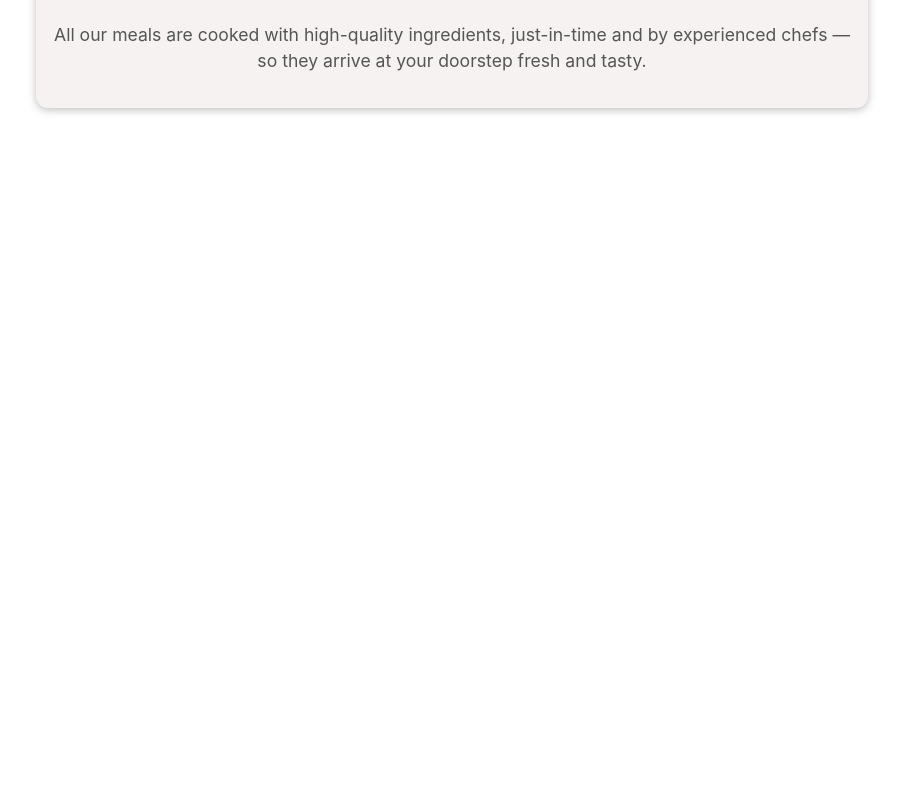
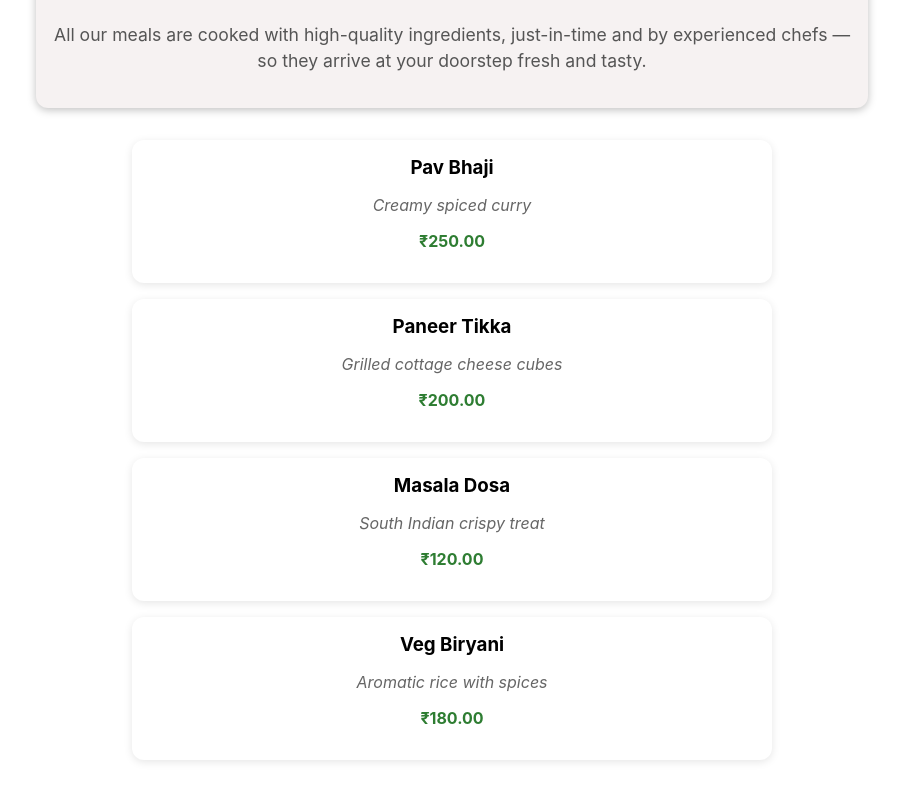
Before and after one commit to gosurvashi29/Restro-website-using-react, a React (Create React App) app: page / in a window 1280 px wide. Shown: the part 484-1276 px from the top of the page, without its empty margins (188-1091 px from the left). Before the commit the page ends 800 px from the top, so only its background shows below. Built offline with nearby package versions, Linux system fonts and the light colour scheme.

Commit message:
added menu

```diff
--- a/src/App.js
+++ b/src/App.js
@@ -2,13 +2,14 @@
 import './App.css';
 import Header from './components/Header'
 import RestaurantSummary from './components/RestaurantSummary';
-
+import MealList from './components/MealList';
 
 function App() {
   return (
     <div className="App">
       <Header></Header>
       <RestaurantSummary></RestaurantSummary>
+      <MealList></MealList>
     </div>
   );
 }
--- /dev/null
+++ b/src/components/MealItem.css
@@ -0,0 +1,23 @@
+.meal-item {
+  margin: 1rem 0;
+  padding: 1rem;
+  background-color: white;
+  border-radius: 12px;
+  box-shadow: 0 2px 8px rgba(0, 0, 0, 0.1);
+  list-style: none;
+}
+
+.meal-item h3 {
+  margin: 0 0 0.25rem 0;
+}
+
+.meal-item .description {
+  font-style: italic;
+  color: #666;
+}
+
+.meal-item .price {
+  font-weight: bold;
+  color: #2e7d32;
+  margin-top: 0.5rem;
+}
--- /dev/null
+++ b/src/components/MealItem.jsx
@@ -0,0 +1,16 @@
+import React from 'react';
+import './MealItem.css';
+
+const MealItem = ({ name, description, price }) => {
+  return (
+    <li className="meal-item">
+      <div>
+        <h3>{name}</h3>
+        <p className="description">{description}</p>
+        <p className="price">₹{price.toFixed(2)}</p>
+      </div>
+    </li>
+  );
+};
+
+export default MealItem;
--- /dev/null
+++ b/src/components/MealList.css
@@ -0,0 +1,10 @@
+.meals {
+  max-width: 40rem;
+  width: 90%;
+  margin: 2rem auto;
+}
+
+.meals ul {
+  list-style: none;
+  padding: 0;
+}
--- /dev/null
+++ b/src/components/MealList.jsx
@@ -0,0 +1,29 @@
+import React from 'react';
+import MealItem from './MealItem';
+import './MealList.css';
+
+const DUMMY_MEALS = [
+  { id: 'm1', name: 'Pav Bhaji', description: 'Creamy spiced curry', price: 250 },
+  { id: 'm2', name: 'Paneer Tikka', description: 'Grilled cottage cheese cubes', price: 200 },
+  { id: 'm3', name: 'Masala Dosa', description: 'South Indian crispy treat', price: 120 },
+  { id: 'm4', name: 'Veg Biryani', description: 'Aromatic rice with spices', price: 180 }
+];
+
+const MealList = () => {
+  return (
+    <section className="meals">
+      <ul>
+        {DUMMY_MEALS.map(meal => (
+          <MealItem
+            key={meal.id}
+            name={meal.name}
+            description={meal.description}
+            price={meal.price}
+          />
+        ))}
+      </ul>
+    </section>
+  );
+};
+
+export default MealList;
```
